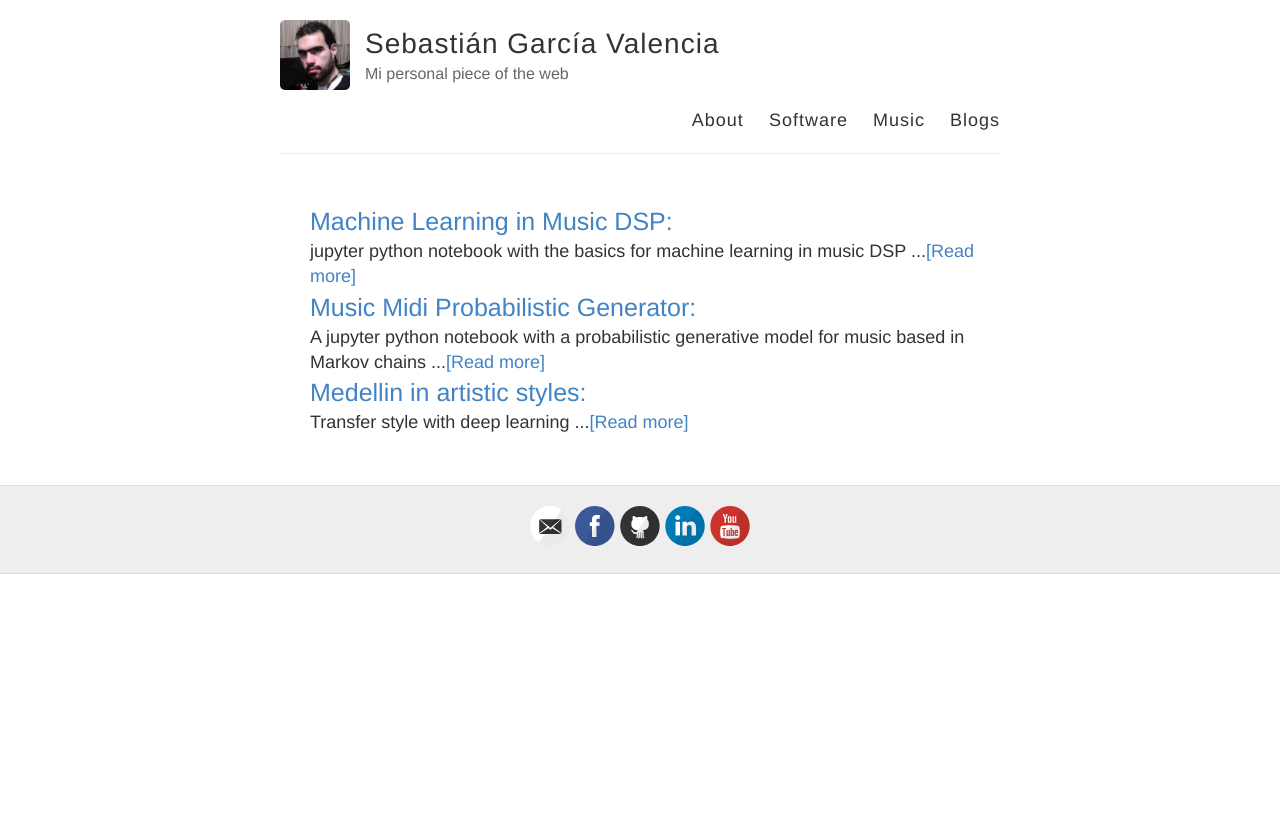
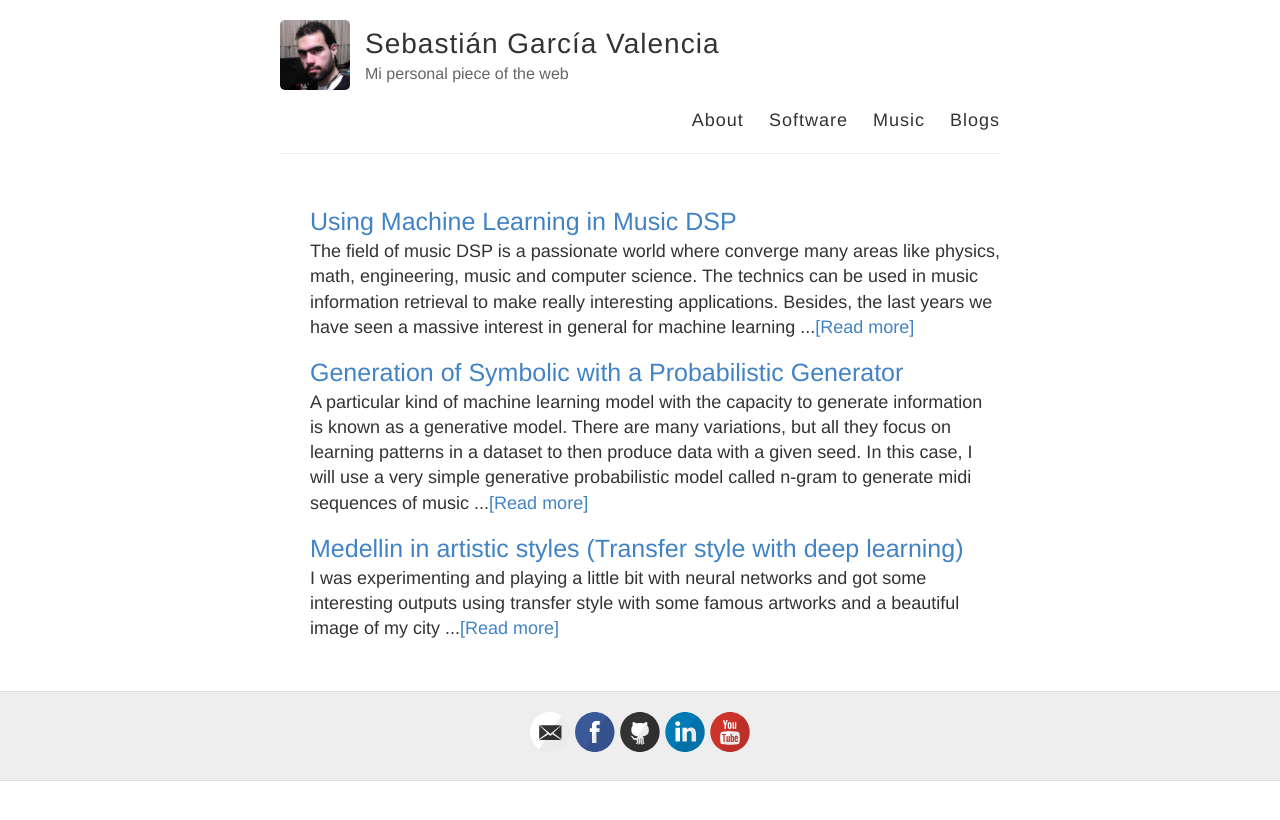
Before and after one commit to sebasgverde/sebasgverde.github.io, a Jekyll site: the page built from blogs.md, in a window 1280 px wide. Shown: the top 820 px of the page. Built offline with Jekyll 4.4.1, drawn with Linux system fonts in a browser that asks for light colours; our own code applies the rules of GitHub Pages for plain Markdown files.

Commit message:
Update blogs.md

```diff
--- a/blogs.md
+++ b/blogs.md
@@ -1,19 +1,25 @@
 <ul class="posts">
+   <p>
    <div class="pub">
-   <a href='https://sebasgverde.github.io/basicMLMusicDSP/' target="_blank"  style="font-size: 25px; text-decoration: none">Machine Learning in Music DSP:</a>
+   <a href='https://sebasgverde.github.io/basicMLMusicDSP/' target="_blank"  style="font-size: 25px; text-decoration: none">Using Machine Learning in Music DSP</a>
    <br/>
-    jupyter python notebook with the basics for machine learning in music DSP ...<a href='https://sebasgverde.github.io/basicMLMusicDSP/' target="_blank">[Read more]</a>
+    The field of music DSP is a passionate world where converge many areas like physics, math, engineering, music and computer science. The technics can be used in music information retrieval to make really interesting applications. Besides, the last years we have seen a massive interest in general for machine learning ...<a href='https://sebasgverde.github.io/basicMLMusicDSP/' target="_blank">[Read more]</a>
    </div>
+   </p>
 
+   <p>
    <div class="pub">
-   <a href='https://sebasgverde.github.io/musicMidiProbabilisticGenerator/' target="_blank"  style="font-size: 25px; text-decoration: none">Music Midi Probabilistic Generator:</a>
+   <a href='https://sebasgverde.github.io/musicMidiProbabilisticGenerator/' target="_blank"  style="font-size: 25px; text-decoration: none">Generation of Symbolic with a Probabilistic Generator</a>
    <br/>
-   A jupyter python notebook with a probabilistic generative model for music based in Markov chains ...<a href='https://sebasgverde.github.io/musicMidiProbabilisticGenerator/' target="_blank">[Read more]</a>
+   A particular kind of machine learning model with the capacity to generate information is known as a generative model. There are many variations, but all they focus on learning patterns in a dataset to then produce data with a given seed. In this case, I will use a very simple generative probabilistic model called n-gram to generate midi sequences of music ...<a href='https://sebasgverde.github.io/musicMidiProbabilisticGenerator/' target="_blank">[Read more]</a>
    </div>
+   </p>
 
+   <p>
    <div class="pub">
-   <a href='https://www.linkedin.com/pulse/medellin-artistic-styles-transfer-style-deep-learning-sebasti%C3%A1n/' target="_blank"  style="font-size: 25px; text-decoration: none">Medellin in artistic styles:</a>
+   <a href='https://www.linkedin.com/pulse/medellin-artistic-styles-transfer-style-deep-learning-sebasti%C3%A1n/' target="_blank"  style="font-size: 25px; text-decoration: none">Medellin in artistic styles (Transfer style with deep learning)</a>
    <br/>
-   Transfer style with deep learning ...<a href='https://www.linkedin.com/pulse/medellin-artistic-styles-transfer-style-deep-learning-sebasti%C3%A1n/' target="_blank">[Read more]</a>
+   I was experimenting and playing a little bit with neural networks and got some interesting outputs using transfer style with some famous artworks and a beautiful image of my city ...<a href='https://www.linkedin.com/pulse/medellin-artistic-styles-transfer-style-deep-learning-sebasti%C3%A1n/' target="_blank">[Read more]</a>
    </div>
+   </p>
 </ul>
```
